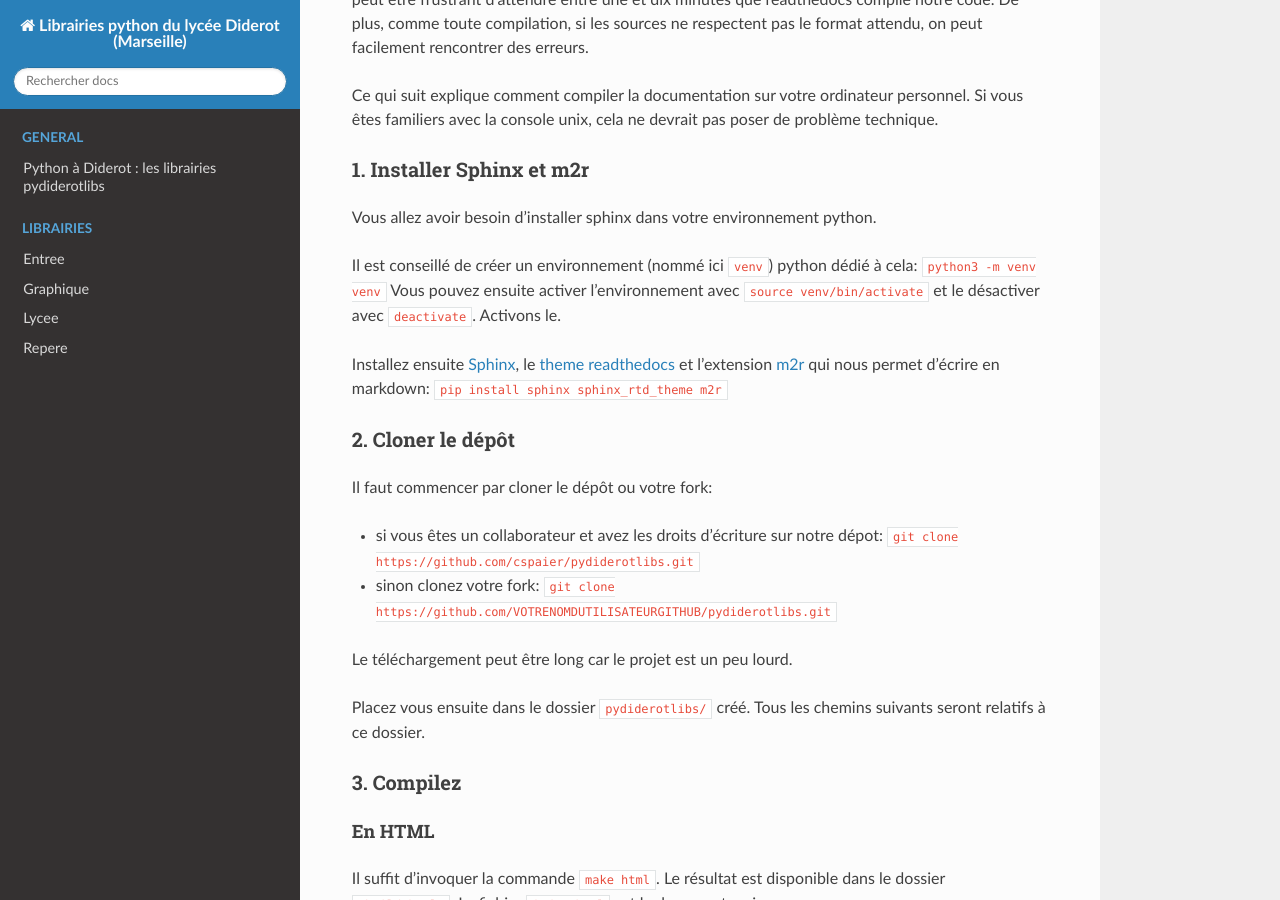
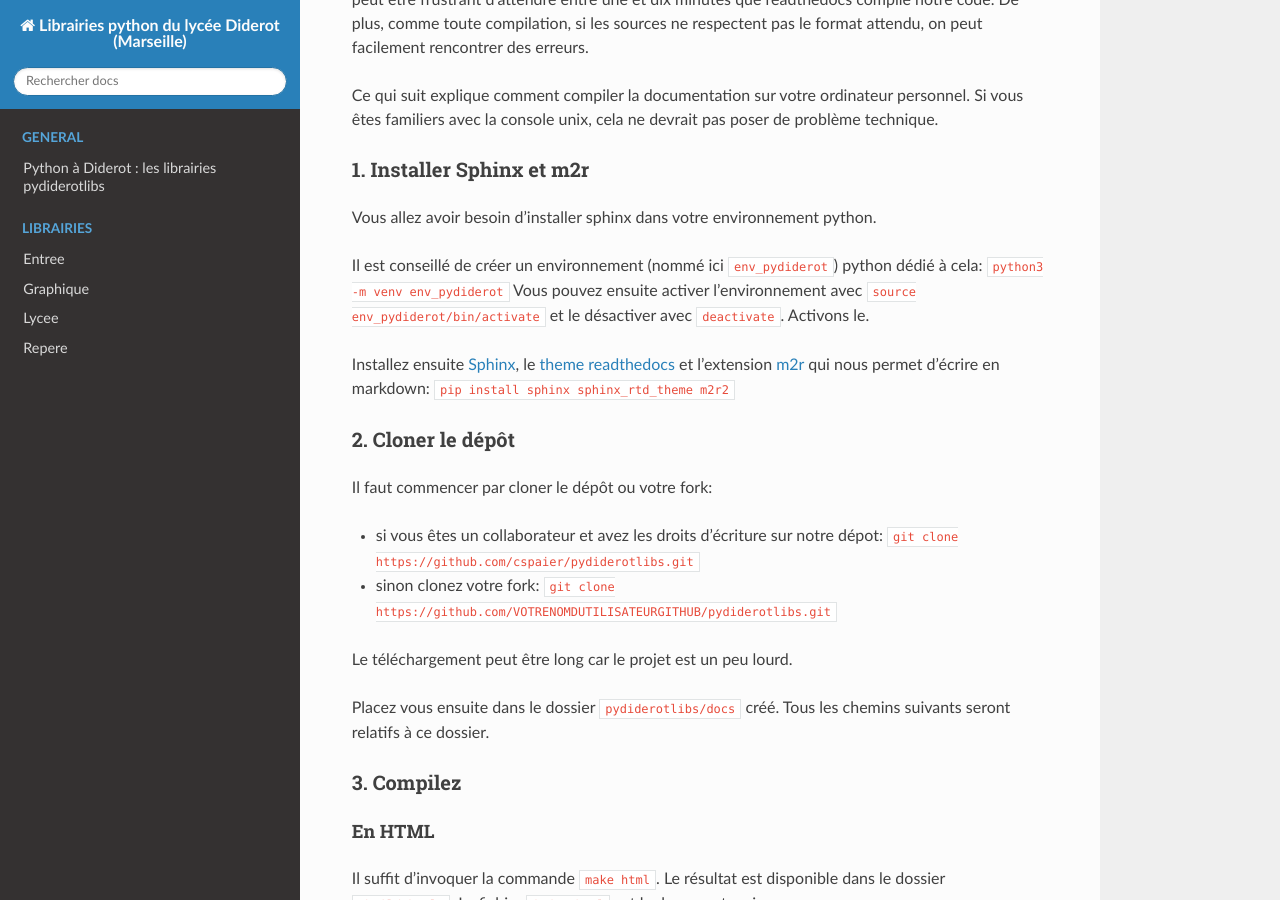
Before and after one commit to Pydiderot/pydiderotlibs, a Sphinx documentation site: the page built from docs/compiler_la_documentation.md, in a window 1280 px wide and 900 px high, scrolled down 404 px. Built offline with Sphinx 7.4.7 and the Read the Docs theme 2.0.0, drawn with Linux system fonts in a browser that asks for light colours.

Commit message:
rectification de la doc

```diff
--- a/docs/compiler_la_documentation.md
+++ b/docs/compiler_la_documentation.md
@@ -14,10 +14,10 @@ Ce qui suit explique comment compiler la documentation sur votre ordinateur pers
 ### 1. Installer Sphinx et m2r
 Vous allez avoir besoin d'installer sphinx dans votre environnement python.
 
-Il est conseillé de créer un environnement (nommé ici `venv`) python dédié à cela: `python3 -m venv venv`
-Vous pouvez ensuite activer l’environnement avec `source venv/bin/activate` et le désactiver avec `deactivate`. Activons le.
+Il est conseillé de créer un environnement (nommé ici `env_pydiderot`) python dédié à cela: `python3 -m venv env_pydiderot`
+Vous pouvez ensuite activer l’environnement avec `source env_pydiderot/bin/activate` et le désactiver avec `deactivate`. Activons le.
 
-Installez ensuite [Sphinx](https://www.sphinx-doc.org/), le [theme readthedocs](https://sphinx-rtd-theme.readthedocs.io/) et l'extension [m2r](https://github.com/miyakogi/m2r) qui nous permet d'écrire en markdown: `pip install sphinx sphinx_rtd_theme m2r`
+Installez ensuite [Sphinx](https://www.sphinx-doc.org/), le [theme readthedocs](https://sphinx-rtd-theme.readthedocs.io/) et l'extension [m2r](https://github.com/miyakogi/m2r) qui nous permet d'écrire en markdown: `pip install sphinx sphinx_rtd_theme m2r2`
 
 
 ### 2. Cloner le dépôt
@@ -28,7 +28,7 @@ Il faut commencer par cloner le dépôt ou votre fork:
 
 Le téléchargement peut être long car le projet est un peu lourd.
 
-Placez vous ensuite dans le dossier `pydiderotlibs/` créé. Tous les chemins suivants seront relatifs à ce dossier.
+Placez vous ensuite dans le dossier `pydiderotlibs/docs` créé. Tous les chemins suivants seront relatifs à ce dossier.
 
 
 ### 3. Compilez
```
Also changed, not shown: 1 other file.
